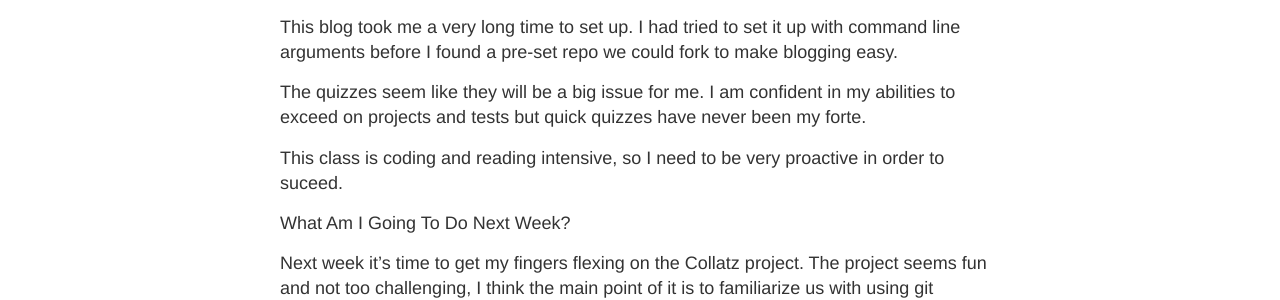
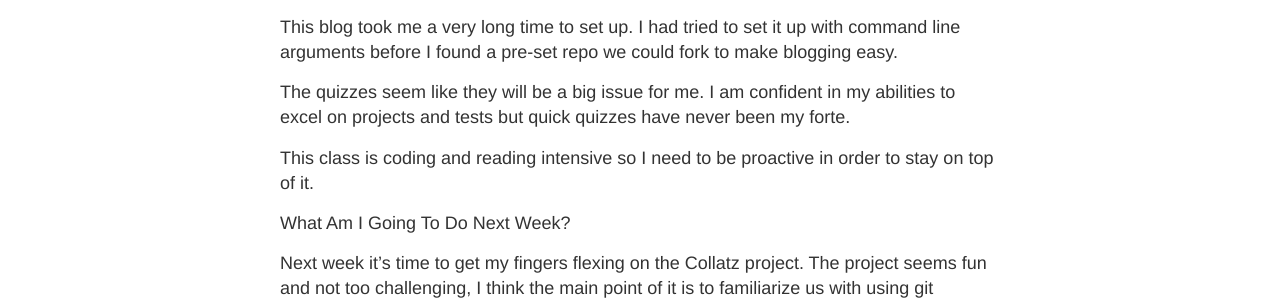
Before and after one commit to adamalloy/adamalloy.github.io, a Jekyll site: the page built from _posts/2016-01-24-Week_1_Blog_Post.md, in a window 1280 px wide. Shown: the part 1136-1436 px from the top of the page. Built offline with Jekyll 4.4.1, drawn with Linux system fonts in a browser that asks for light colours; Markdown is read by kramdown in place of the engine named in the settings.

Commit message:
Update 2016-01-24-Week_1_Blog_Post.md

```diff
--- a/_posts/2016-01-24-Week_1_Blog_Post.md
+++ b/_posts/2016-01-24-Week_1_Blog_Post.md
@@ -20,9 +20,9 @@ What's In My way?
 
 This blog took me a very long time to set up. I had tried to set it up with command line arguments before I found a pre-set repo we could fork to make blogging easy.
 
-The quizzes seem like they will be a big issue for me. I am confident in my abilities to exceed on projects and tests but quick quizzes have never been my forte.
+The quizzes seem like they will be a big issue for me. I am confident in my abilities to excel on projects and tests but quick quizzes have never been my forte.
 
-This class is coding and reading intensive, so I need to be very proactive in order to suceed.
+This class is coding and reading intensive so I need to be proactive in order to stay on top of it.
 
 What Am I Going To Do Next Week?
 
```
